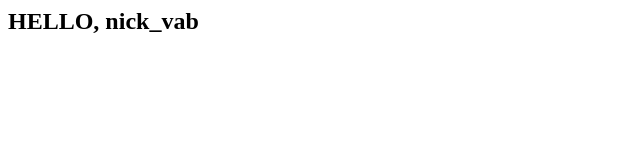
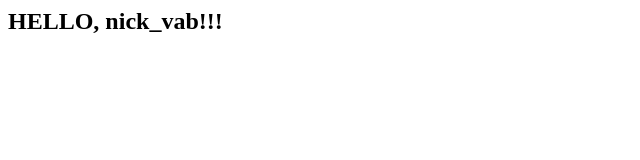
Before and after one commit to nickvab/ansible-pull_apache, a plain HTML site: page webapp/index.html in a window 1280 px wide. Shown: the full height of the page, 0-640 px from the left. Drawn offline with Linux system fonts and the light colour scheme.

Commit message:
index changed git add --all!

```diff
--- a/webapp/index.html
+++ b/webapp/index.html
@@ -1 +1 @@
-<h2>HELLO, nick_vab</h2>
+<h2>HELLO, nick_vab!!!</h2>
```
